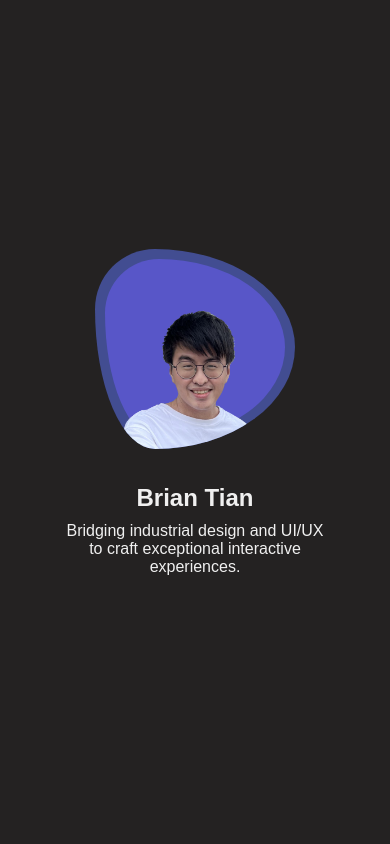
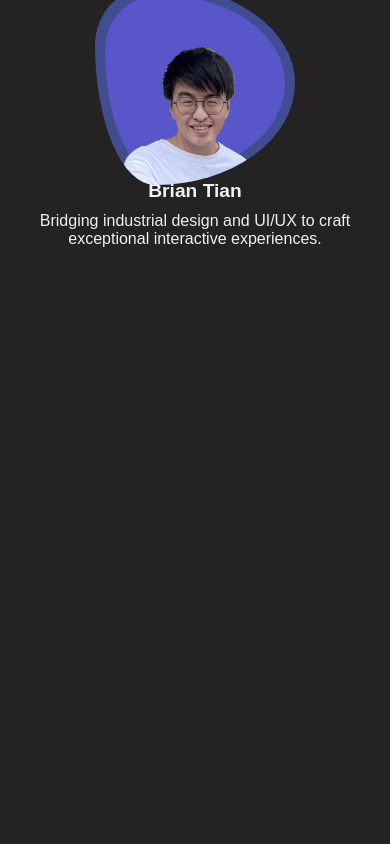
Before and after one commit to BrianTian0099/ChungTaPortfolio, a React (Vite) app: page / in a window 390 px wide. Shown: the top 844 px of the page. Built offline with nearby package versions, Linux system fonts and the light colour scheme.

Commit message:
滑動體驗修正

```diff
--- a/src/App.css
+++ b/src/App.css
@@ -2,34 +2,54 @@
 body {
   margin: 0;
   font-family: Arial, sans-serif;
-  overflow: hidden; /* 禁止全局滾動條，控制滑動行為 */
+  overflow-x: hidden; /* 禁止橫向滾動 */
   background-color: #000;
   color: #fff;
 }
 
-html {
-  scroll-behavior: smooth; /* 平滑滾動效果 */
-}
-
-/* 區塊樣式 */
 section {
   width: 100vw;
   height: 100vh;
   display: flex;
   align-items: center;
   justify-content: center;
-  scroll-snap-align: start;
-  overflow: hidden; /* 防止內容溢出 */
+  padding: 20px;
 }
 
 /* 手機版樣式 */
 @media screen and (max-width: 768px) {
+  body {
+    overflow-y: auto; /* 手機版允許自然垂直滾動 */
+  }
+
   section {
-    height: 100vh;
+    scroll-snap-align: none; /* 移除區域對齊 */
+    height: auto; /* 根據內容自動調整高度 */
+    padding: 20px; /* 增加內邊距 */
+  }
+
+  .hero {
+    flex-direction: column;
+    justify-content: flex-start;
     padding: 10px;
   }
 
-  body {
-    overflow-y: hidden;
+  .image-container {
+    width: 150px;
+    height: 150px;
+    margin-bottom: 20px;
+  }
+
+  .text-content {
+    width: 100%;
+    text-align: center;
+  }
+
+  .text-content h1 {
+    font-size: 1.2rem;
+  }
+
+  .text-content p {
+    font-size: 1rem;
   }
 }
```
